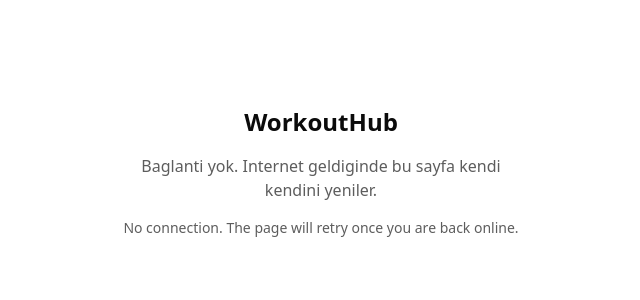
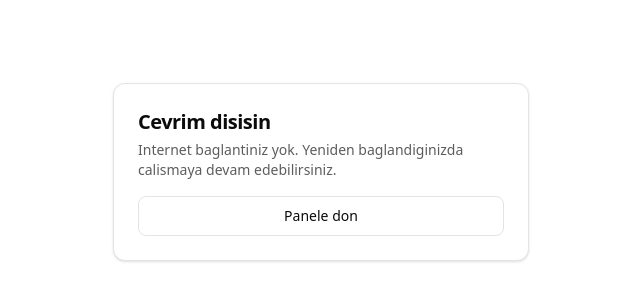
Before and after one commit to GTRows/workout-hub, a Next.js app in the folder frontend/: page /offline in a window 1280 px wide. Shown: the part 228-528 px from the top of the page, without its empty margins (319-959 px from the left). Built offline with nearby package versions, Linux system fonts and the light colour scheme.

Commit message:
feat(ui-32-01): add /offline route for service worker shell fallback

```diff
--- a/frontend/src/app/offline/page.tsx
+++ b/frontend/src/app/offline/page.tsx
@@ -1,15 +1,21 @@
-export const dynamic = "force-static";
+import { getTranslations } from "next-intl/server";
+import Link from "next/link";
+import { Button } from "@/components/ui/button";
+import { Card, CardDescription, CardTitle } from "@/components/ui/card";
 
-export default function OfflinePage() {
+export default async function OfflinePage() {
+  const t = await getTranslations("pwa");
   return (
-    <main className="mx-auto flex min-h-screen max-w-md flex-col items-center justify-center gap-4 p-6 text-center">
-      <h1 className="text-2xl font-semibold">WorkoutHub</h1>
-      <p className="text-muted-foreground">
-        Baglanti yok. Internet geldiginde bu sayfa kendi kendini yeniler.
-      </p>
-      <p className="text-sm text-muted-foreground">
-        No connection. The page will retry once you are back online.
-      </p>
+    <main className="mx-auto flex min-h-screen max-w-md flex-col items-center justify-center px-4">
+      <Card className="w-full space-y-4">
+        <div className="space-y-1">
+          <CardTitle>{t("offlineTitle")}</CardTitle>
+          <CardDescription>{t("offlineDescription")}</CardDescription>
+        </div>
+        <Button asChild variant="outline" className="w-full">
+          <Link href="/dashboard">{t("offlineRetryLink")}</Link>
+        </Button>
+      </Card>
     </main>
   );
 }
```
